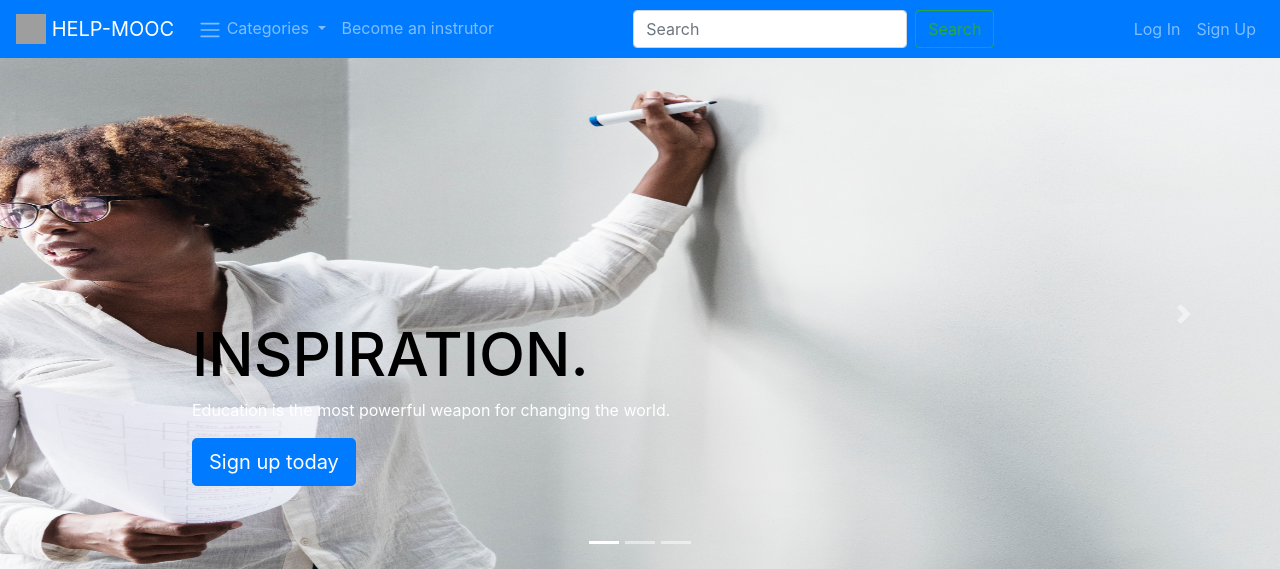
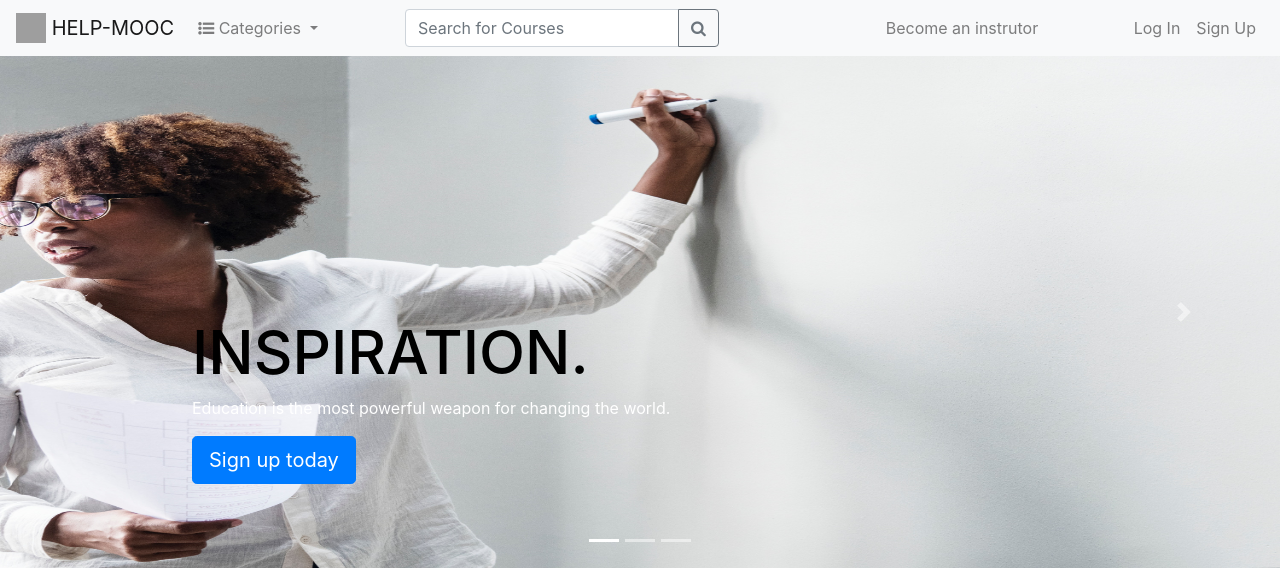
Before and after one commit to tard916/MOOC_FYP, a PHP site: page / in a window 1280 px wide. Shown: the top 569 px of the page. Run offline with PHP 8.4, Linux system fonts and the light colour scheme; some libraries are stand-ins or nearby versions; grey boxes are pictures that could not be loaded.

Commit message:
Change navbar layout

```diff
--- a/index.php
+++ b/index.php
@@ -18,7 +18,7 @@
 <body>
     <header>
         <!-- this block is for the navbar -->
-        <nav class="navbar navbar-expand-lg navbar-light navbar-dark bg-primary">
+        <nav class="navbar navbar-expand-lg navbar-light bg-light">
             <!-- Navbar content -->
             <a class="navbar-brand active" href="index.php">
                 <img src="/docs/4.1/assets/brand/bootstrap-solid.svg" width="30" height="30" class="d-inline-block align-top" alt="">
@@ -32,7 +32,7 @@
                 <ul class="nav navbar-nav pull-sm-left">
                     <li class="nav-item dropdown">
                         <a class="nav-link dropdown-toggle" href="#" id="navbarDropdown" role="button" data-toggle="dropdown" aria-haspopup="true" aria-expanded="false">
-                            <span class="navbar-toggler-icon"></span>
+                            <i class="fa fa-list-ul"></i>
                             Categories
                         </a>
                         <div class="dropdown-menu" aria-labelledby="navbarDropdown">
@@ -42,16 +42,23 @@
                             <a class="dropdown-item" href="#">Something else here</a>
                         </div>
                     </li>
+
+                </ul>
+
+                <ul class="navbar-nav mx-auto">
+
+                    <div class="input-group">
+                      <input type="text" class="form-control" placeholder="Search for Courses" aria-label="Recipient's username" aria-describedby="button-addon2">
+                      <div class="input-group-append">
+                        <button class="btn btn-outline-secondary" type="button" id="button-addon2"><i class="fa fa-search"></i></button>
+                      </div>
+                    </div>
+                </ul>
+
+                <ul class="navbar-nav mx-auto">
                     <li class="nav-item ">
                         <a class="nav-link" href="becomeaninstrutor.php">Become an instrutor <span class="sr-only">(current)</span></a>
                     </li>
-                </ul>
-
-                <ul class="navbar-nav mx-auto">
-                    <form class="form-inline my-2 my-lg-0">
-                        <input class="form-control mr-sm-2" type="search" placeholder="Search" aria-label="Search">
-                        <button class="btn btn-outline-success my-2 my-sm-0" type="submit">Search</button>
-                    </form>
                 </ul>
 
                 <ul class="nav navbar-nav pull-sm-right">
```
